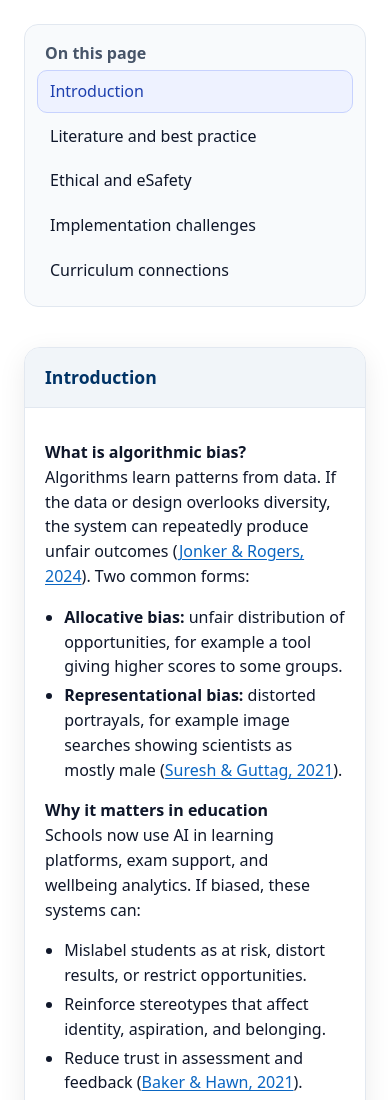
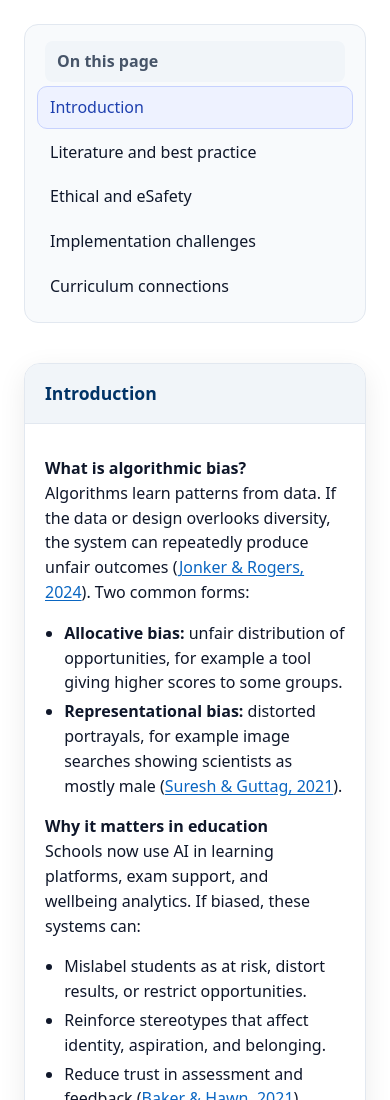
Before and after one commit to HighGr0und/index.html, a plain HTML site: page index.html in a window 390 px wide. Shown: the top 1100 px of the page. Drawn offline with Linux system fonts and the light colour scheme.

Commit message:
Update index.html

```diff
--- a/index.html
+++ b/index.html
@@ -258,6 +258,26 @@
         .dcg-content a:hover {
             text-decoration-thickness: 2px;
         }
+
+        @media (max-width: 1024px) {
+            .dcg-toc {
+                position: relative;
+                top: auto;
+                max-height: none;
+                overflow: visible;
+            }
+
+            .dcg-toc h3 {
+                cursor: pointer;
+                background: #f1f5f9;
+                padding: .5rem .75rem;
+                border-radius: 8px;
+            }
+
+            .dcg-toc.collapsed a {
+                display: none;
+            }
+        }
     </style>
 
     <div class="dcg-wrap" role="region" aria-label="Guide body">
@@ -510,4 +530,11 @@
             sections.forEach(sec => io.observe(sec));
         })();
     </script>
+    <script>
+        document.addEventListener('DOMContentLoaded', () => {
+            const toc = document.querySelector('.dcg-toc');
+            const heading = toc.querySelector('h3');
+            heading.addEventListener('click', () => toc.classList.toggle('collapsed'));
+        });
+    </script>
 </section>
```
